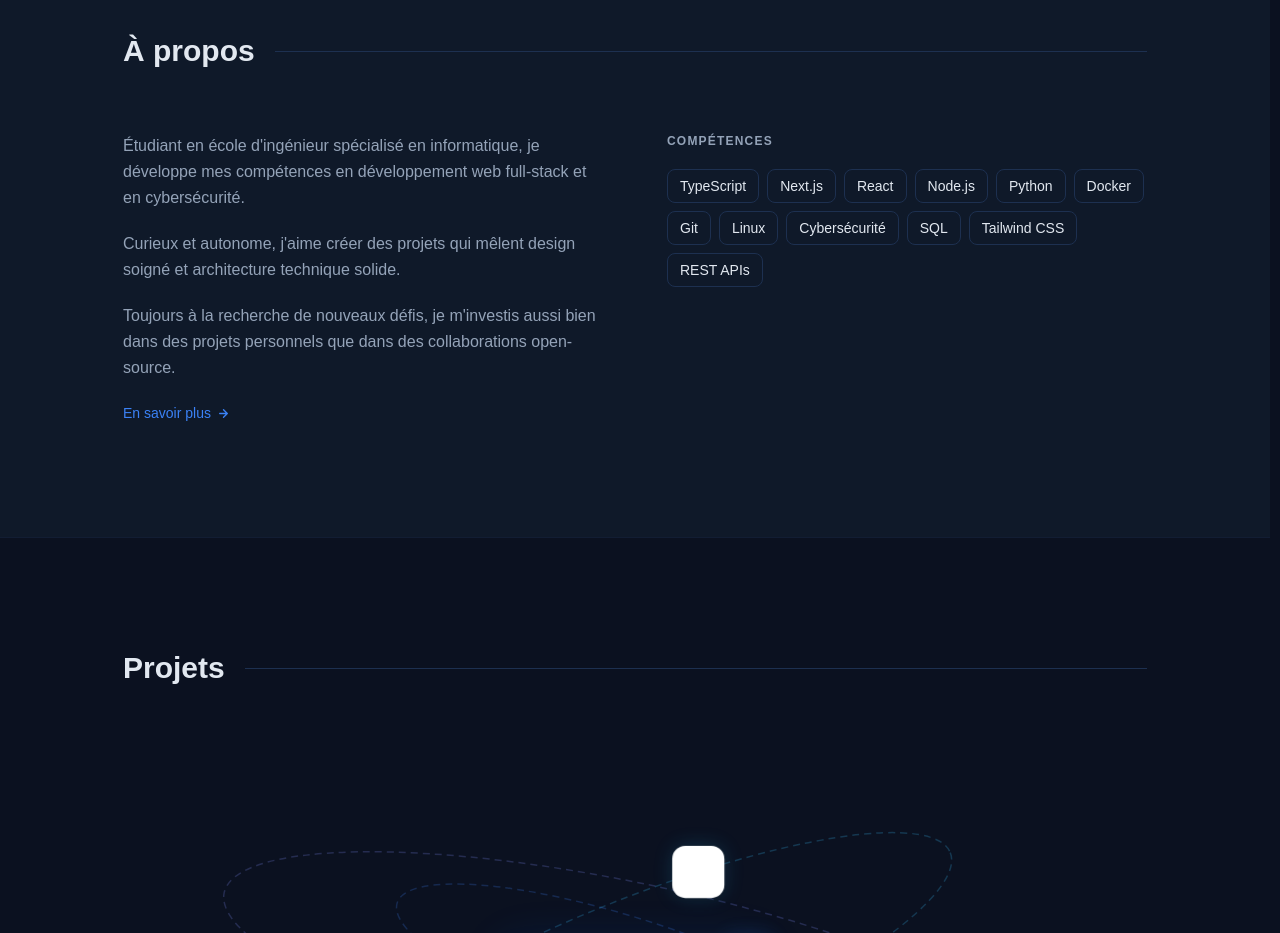
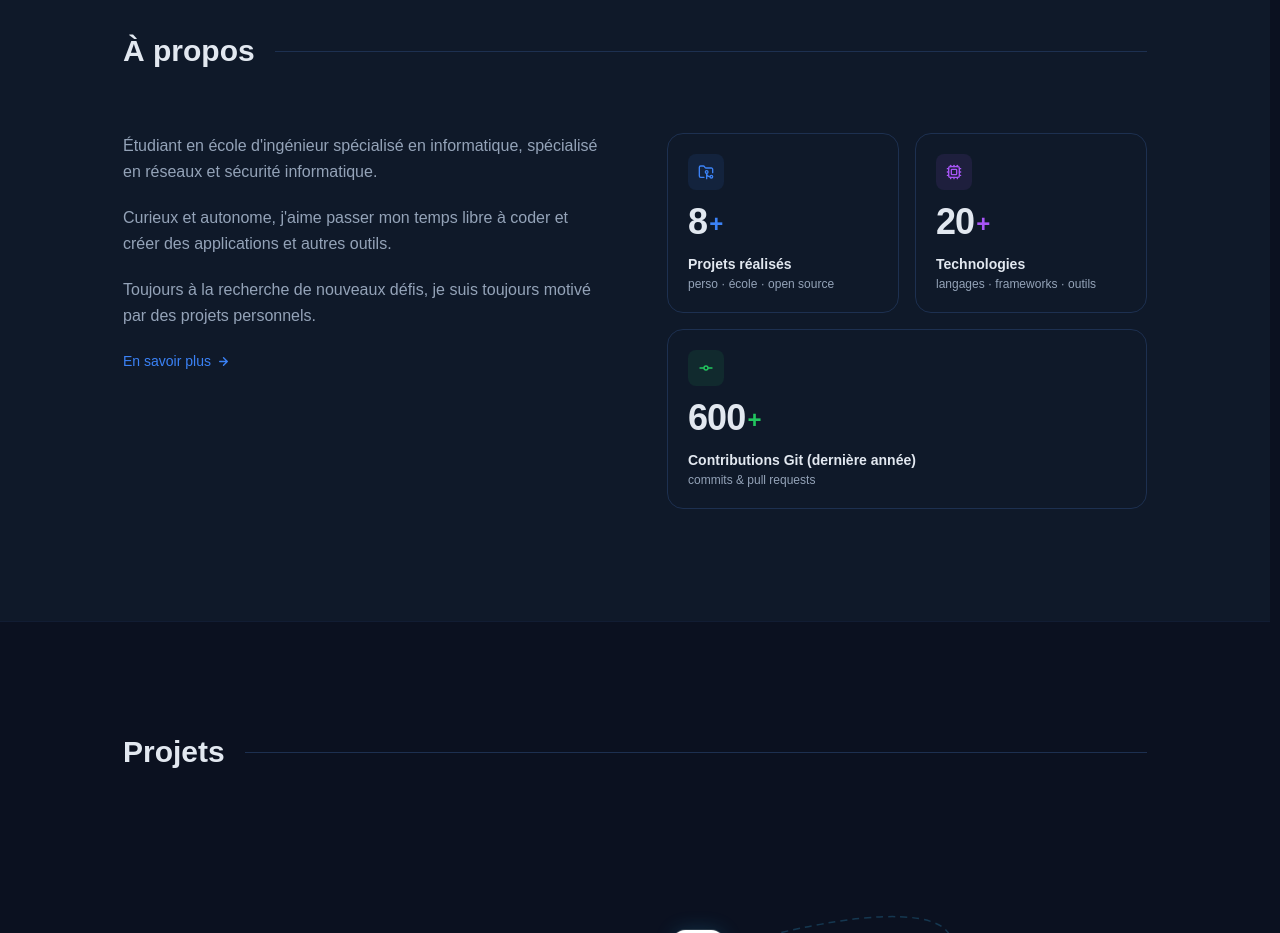
Before and after one commit to kylianjoff/kylianjulia, a Next.js app: page / in a window 1280 px wide. Shown: the part 880-1813 px from the top of the page. Built offline with nearby package versions, Linux system fonts and the light colour scheme.

Commit message:
About home page

```diff
--- a/app/components/about.tsx
+++ b/app/components/about.tsx
@@ -1,10 +1,5 @@
 import Link from "next/link";
-
-const skills = [
-  "TypeScript", "Next.js", "React", "Node.js",
-  "Python", "Docker", "Git", "Linux",
-  "Cybersécurité", "SQL", "Tailwind CSS", "REST APIs",
-];
+import StatsCards from "./stats";
 
 export default function AboutSection() {
   return (
@@ -20,16 +15,13 @@ export default function AboutSection() {
           {/* Bio */}
           <div className="space-y-5">
             <p className="leading-relaxed text-muted">
-              Étudiant en école d&apos;ingénieur spécialisé en informatique, je développe
-              mes compétences en développement web full-stack et en cybersécurité.
+              Étudiant en école d&apos;ingénieur spécialisé en informatique, spécialisé en réseaux et sécurité informatique.
             </p>
             <p className="leading-relaxed text-muted">
-              Curieux et autonome, j&apos;aime créer des projets qui mêlent design
-              soigné et architecture technique solide.
+              Curieux et autonome, j&apos;aime passer mon temps libre à coder et créer des applications et autres outils.
             </p>
             <p className="leading-relaxed text-muted">
-              Toujours à la recherche de nouveaux défis, je m&apos;investis aussi
-              bien dans des projets personnels que dans des collaborations open-source.
+              Toujours à la recherche de nouveaux défis, je suis toujours motivé par des projets personnels.
             </p>
             <Link
               href="/about"
@@ -42,21 +34,9 @@ export default function AboutSection() {
             </Link>
           </div>
 
-          {/* Skills */}
+          {/* Stats */}
           <div>
-            <h3 className="mb-5 text-xs font-semibold uppercase tracking-widest text-muted">
-              Compétences
-            </h3>
-            <div className="flex flex-wrap gap-2">
-              {skills.map((skill) => (
-                <span
-                  key={skill}
-                  className="rounded-lg border border-border bg-card px-3 py-1.5 text-sm transition-colors hover:border-primary/50 hover:text-primary"
-                >
-                  {skill}
-                </span>
-              ))}
-            </div>
+            <StatsCards />
           </div>
         </div>
       </div>
--- /dev/null
+++ b/app/components/stats.tsx
@@ -0,0 +1,187 @@
+"use client";
+
+import { useEffect, useRef, useState } from "react";
+import { GitCommit, FolderGit2, Cpu } from "lucide-react";
+
+// ─── Types ─────────────────────────────────────────────────────────────────
+
+interface StatDef {
+  icon: React.ComponentType<{ className?: string; style?: React.CSSProperties }>;
+  value: number;
+  suffix: string;
+  label: string;
+  sub: string;
+  color: string;
+  delay: number;
+}
+
+// ─── Données ───────────────────────────────────────────────────────────────
+
+const STATS: StatDef[] = [
+    {
+        icon: FolderGit2,
+        value: 8,
+        suffix: "+",
+        label: "Projets réalisés",
+        sub: "perso · école · open source",
+        color: "#3b82f6",
+        delay: 120,
+    },
+    {
+        icon: Cpu,
+        value: 20,
+        suffix: "+",
+        label: "Technologies",
+        sub: "langages · frameworks · outils",
+        color: "#a855f7",
+        delay: 240,
+    },
+    {
+        icon: GitCommit,
+        value: 600,
+        suffix: "+",
+        label: "Contributions Git (dernière année)",
+        sub: "commits & pull requests",
+        color: "#22c55e",
+        delay: 0,
+    },
+];
+
+// ─── Carte individuelle ────────────────────────────────────────────────────
+
+function StatCard({
+  stat,
+  triggered,
+}: {
+  stat: StatDef;
+  triggered: boolean;
+}) {
+  const [count, setCount] = useState(0);
+  const [visible, setVisible] = useState(false);
+  const rafRef = useRef<number>(0);
+
+  // Déclencher avec le délai de stagger
+  useEffect(() => {
+    if (!triggered) return;
+    const timer = setTimeout(() => setVisible(true), stat.delay);
+    return () => clearTimeout(timer);
+  }, [triggered, stat.delay]);
+
+  // Animation count-up
+  useEffect(() => {
+    if (!visible) return;
+    let startTime: number | null = null;
+    const duration = 1500;
+
+    const step = (ts: number) => {
+      if (!startTime) startTime = ts;
+      const progress = Math.min((ts - startTime) / duration, 1);
+      // easeOutQuart
+      const eased = 1 - Math.pow(1 - progress, 4);
+      setCount(Math.round(eased * stat.value));
+      if (progress < 1) {
+        rafRef.current = requestAnimationFrame(step);
+      }
+    };
+
+    rafRef.current = requestAnimationFrame(step);
+    return () => cancelAnimationFrame(rafRef.current);
+  }, [visible, stat.value]);
+
+  const Icon = stat.icon;
+
+  return (
+    <div
+      className="group relative overflow-hidden rounded-xl border border-border bg-card p-5 flex flex-col gap-3
+                 transition-all duration-300 ease-out
+                 hover:-translate-y-0.5 hover:shadow-xl hover:border-opacity-60"
+      style={
+        {
+          "--stat-color": stat.color,
+          "--stat-color-faint": `${stat.color}18`,
+          "--stat-color-border": `${stat.color}40`,
+          transition: `opacity 0.5s ease ${stat.delay}ms, transform 0.5s ease ${stat.delay}ms`,
+          opacity: visible ? 1 : 0,
+          transform: visible ? "translateY(0)" : "translateY(12px)",
+        } as React.CSSProperties
+      }
+    >
+      {/* Glow de fond */}
+      <div
+        className="pointer-events-none absolute -top-8 -left-8 h-24 w-24 rounded-full blur-2xl opacity-0 group-hover:opacity-20 transition-opacity duration-500"
+        style={{ background: stat.color }}
+      />
+
+      {/* Ligne d'accent en haut */}
+      <div
+        className="absolute top-0 left-0 h-[2px] w-0 group-hover:w-full rounded-t-xl transition-all duration-500"
+        style={{ background: `linear-gradient(to right, ${stat.color}, transparent)` }}
+      />
+
+      {/* Icône */}
+      <div
+        className="w-9 h-9 rounded-lg flex items-center justify-center shrink-0"
+        style={{ background: `${stat.color}18` }}
+      >
+        <Icon className="w-4 h-4" style={{ color: stat.color }} />
+      </div>
+
+      {/* Nombre */}
+      <div className="flex items-end gap-0.5 leading-none">
+        <span className="text-4xl font-bold tracking-tight tabular-nums">
+          {count.toLocaleString("fr-FR")}
+        </span>
+        <span
+          className="text-2xl font-bold mb-0.5"
+          style={{ color: stat.color }}
+        >
+          {stat.suffix}
+        </span>
+      </div>
+
+      {/* Label */}
+      <div className="flex flex-col gap-0.5">
+        <span className="text-sm font-semibold text-foreground">{stat.label}</span>
+        <span className="text-xs text-muted">{stat.sub}</span>
+      </div>
+    </div>
+  );
+}
+
+// ─── Composant principal ───────────────────────────────────────────────────
+
+export default function StatsCards() {
+  const wrapperRef = useRef<HTMLDivElement>(null);
+  const [triggered, setTriggered] = useState(false);
+
+  useEffect(() => {
+    const el = wrapperRef.current;
+    if (!el) return;
+
+    const observer = new IntersectionObserver(
+      ([entry]) => {
+        if (entry.isIntersecting) {
+          setTriggered(true);
+          observer.disconnect();
+        }
+      },
+      { threshold: 0.25 }
+    );
+
+    observer.observe(el);
+    return () => observer.disconnect();
+  }, []);
+
+  return (
+    <div
+      ref={wrapperRef}
+      className="grid grid-cols-2 gap-4"
+    >
+      {STATS.map((stat, i) => (
+        <div key={stat.label} className={i === STATS.length - 1 ? "col-span-2" : ""}>
+          <StatCard stat={stat} triggered={triggered} />
+        </div>
+      ))}
+    </div>
+  );
+}
```
